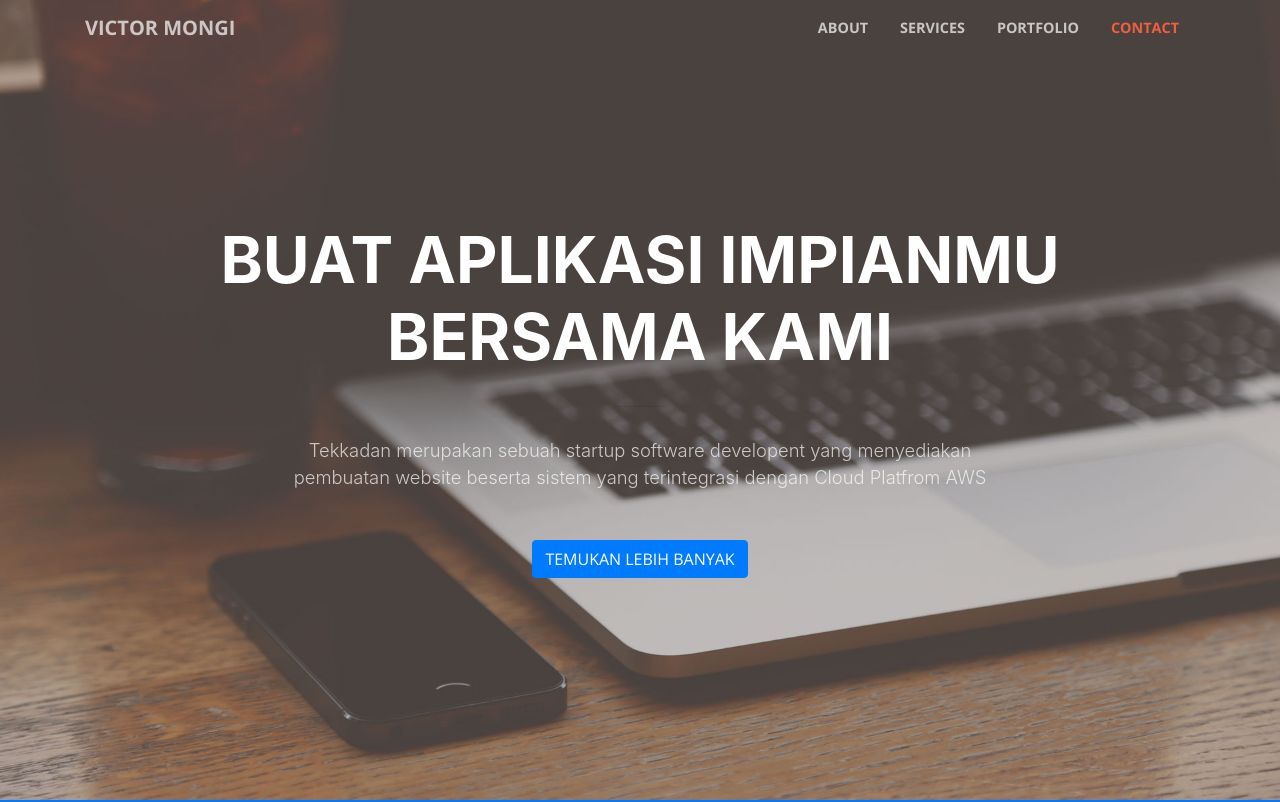
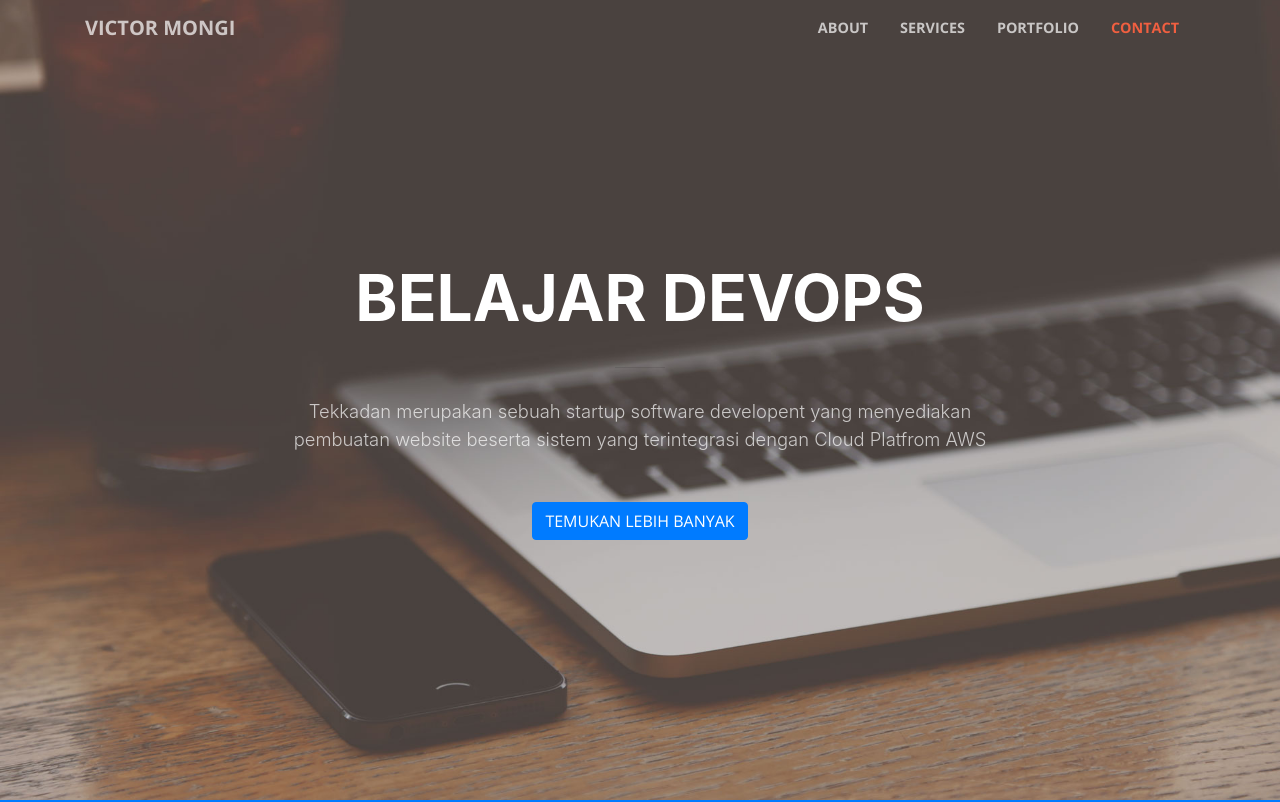
Before and after one commit to victormongi/chilsy-project01-landing-page, a website with bundled scripts: page index.html in a window 1280 px wide. Shown: the top 802 px of the page. Built offline with nearby package versions, Linux system fonts and the light colour scheme.

Commit message:
coba deploy

```diff
--- a/index.html
+++ b/index.html
@@ -63,7 +63,7 @@
         <div class="row">
           <div class="col-lg-10 mx-auto">
             <h1 class="text-uppercase">
-              <strong>Buat Aplikasi Impianmu bersama kami</strong>
+              <strong>Belajar Devops</strong>
             </h1>
             <hr />
           </div>
```
